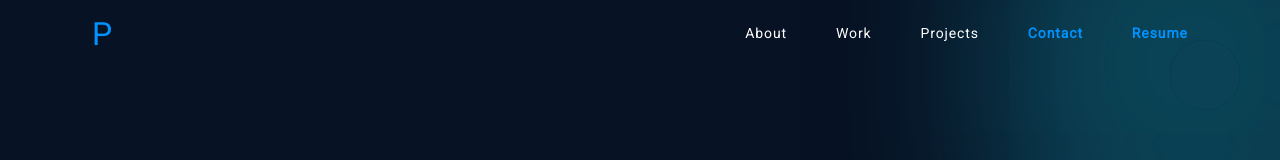
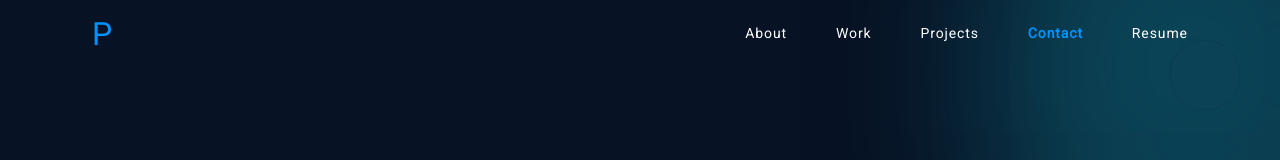
Before and after one commit to pratik1243/portfolio-app, a Next.js app: page / in a window 1280 px wide. Shown: the top 160 px of the page. Built offline with nearby package versions, Linux system fonts and the light colour scheme.

Commit message:
minor changes in recent portfolio

```diff
--- a/assets/style/main.css
+++ b/assets/style/main.css
@@ -402,10 +402,6 @@ body:has(.main-sec.light-theme)::-webkit-scrollbar-track {
 .nav-sec .menu-items-sec li {
   list-style: none;
 }
-.nav-sec .menu-items-sec li:last-child a {
-  color: #0093ff;
-  font-weight: 600;
-}
 .nav-sec .menu-items-sec li a {
   text-decoration: none;
   color: #fff;
@@ -438,7 +434,7 @@ body:has(.main-sec.light-theme)::-webkit-scrollbar-track {
   position: fixed;
   top: 0;
   right: 0;
-  transition: 0.4s;
+  transition: 0.3s;
   z-index: 1500;
   display: none;
   overflow: hidden;
@@ -1107,11 +1103,6 @@ body:has(.main-sec.light-theme)::-webkit-scrollbar-track {
   margin-top: 1.5rem;
 }
 
-.resume-dowmload-btn a {
-  color: #0093ff !important;
-  font-weight: 600 !important;
-}
-
 @media (max-width: 380px) {
   .introduction-sec .portfolio-image-sec {
     height: 325px;
--- a/assets/style/main.scss
+++ b/assets/style/main.scss
@@ -42,10 +42,10 @@
     li {
       list-style: none;
 
-      &:last-child a {
-        color: $base-color;
-        font-weight: 600;
-      }
+      // &:last-child a {
+      //   //color: $base-color;
+      //   font-weight: 600;
+      // }
 
       a {
         text-decoration: none;
@@ -86,7 +86,7 @@
   position: fixed;
   top: 0;
   right: 0;
-  transition: 0.4s;
+  transition: 0.3s;
   z-index: 1500;
   display: none;
   overflow: hidden;
@@ -800,10 +800,10 @@
   margin-top: 1.5rem;
 }
 
-.resume-dowmload-btn a {
-  color: $base-color !important;
-  font-weight: 600 !important;
-}
+// .resume-dowmload-btn a {
+//   color: $base-color !important;
+//   font-weight: 600 !important;
+// }
 
 // ****** media queries start ******
 
```
Also changed, not shown: 1 other file (tests, documents, lock files or other folders).
